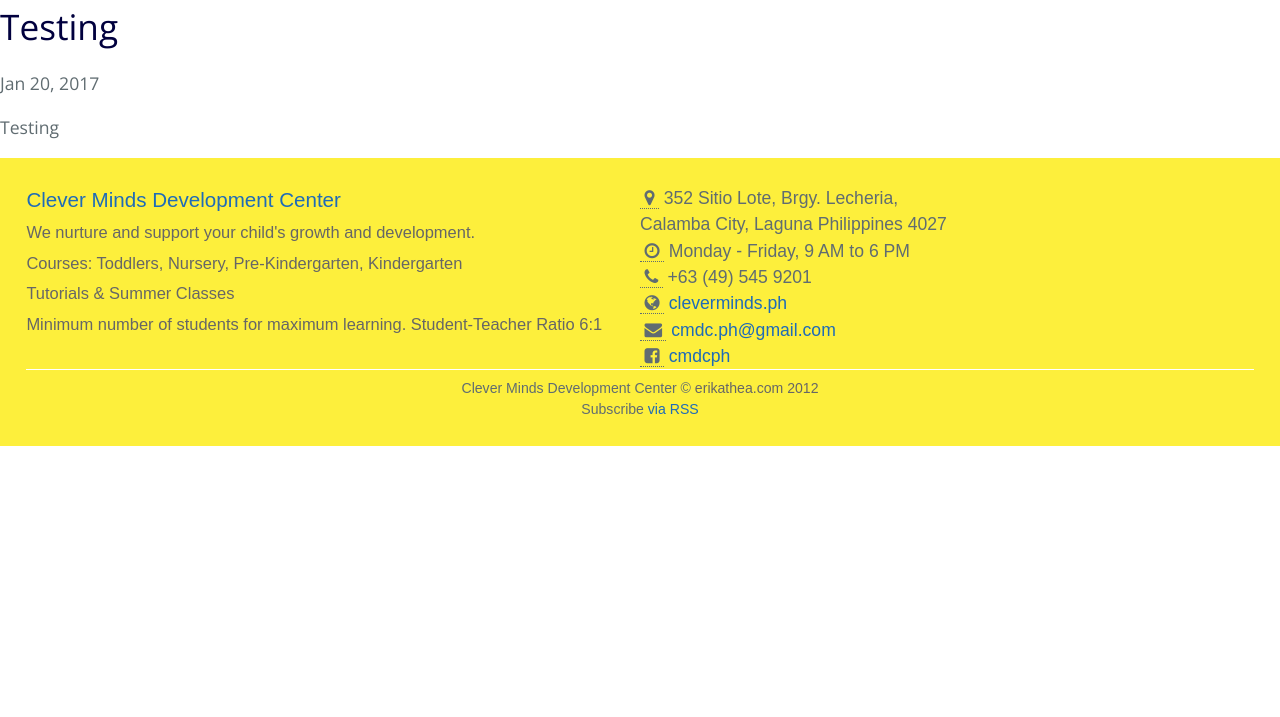
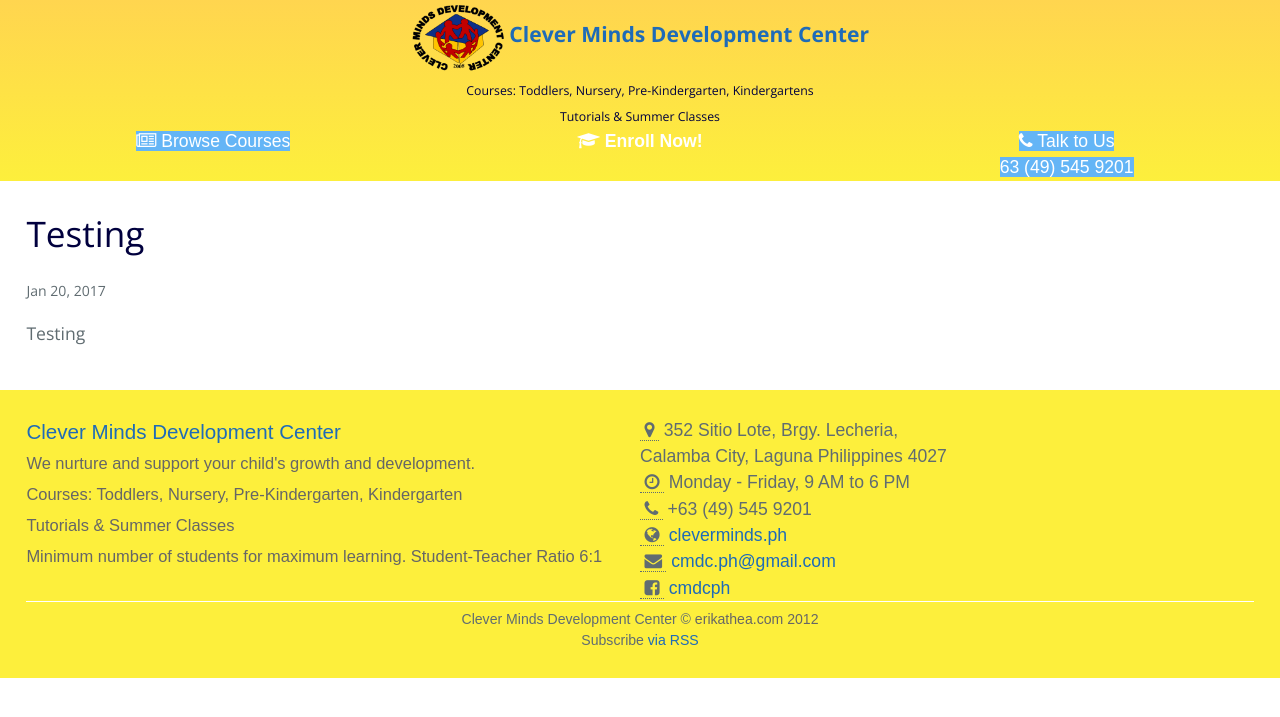
Before and after one commit to cmdcph/cmdcph.github.io, a Jekyll site: the page built from _posts/2017-01-20-testing.markdown, in a window 1280 px wide. Shown: the top 717 px of the page. Built offline with Jekyll 4.4.1, drawn with Linux system fonts in a browser that asks for light colours; our own code applies the rules of GitHub Pages for plain Markdown files.

Commit message:
updated post layout

```diff
--- /dev/null
+++ b/_includes/post-header.html
@@ -0,0 +1,33 @@
+<section style="color: #01003e;
+    text-align: center;
+    background-color: #ffd54f;
+    background-image: linear-gradient(0deg, #fdef3c, #ffd54f);">
+  <a id="logo-container" href="/" class="brand-logo">
+    <img src="{{ "/images/logo2.png" | prepend: site.baseurl }}" alt="cmdc logo" class="img-responsive img-circle" height="75" style="vertical-align: middle;"/>
+    <span style="font-size:120%">
+      <b> {{ site.title }} </b> <br/>
+    </span>
+  </a>
+  <small style="font-size:70%;">
+    Courses: Toddlers, Nursery, Pre-Kindergarten, Kindergartens <br/> Tutorials & Summer Classes
+  </small>
+
+  <div class="pure-g">
+    <section class="pure-u-1 pure-u-md-1-3">
+      <a href="#courses" style="color:white;background-color:#64b5f6;">
+        <i class="fa fa-newspaper-o"></i> Browse Courses
+      </a>
+    </section>
+    <section class="pure-u-1 pure-u-md-1-3">
+      <a href="#enroll" style="color:white;font-weight:bold;">
+          <i class="fa fa-graduation-cap"></i> Enroll Now!
+      </a>
+    </section>
+    <section class="pure-u-1 pure-u-md-1-3">
+      <a href="#contact" style="color:white;background-color:#64b5f6;">
+        <i class="fa fa-phone"></i> Talk to Us
+        <br/> 63 (49) 545 9201
+      </a>
+    </section>
+  </div>
+</section>
--- a/_layouts/post.html
+++ b/_layouts/post.html
@@ -2,14 +2,16 @@
 layout: default
 ---
 
-<article class="post" itemscope itemtype="http://schema.org/BlogPosting">
+{% include post-header.html %}
+
+<article class="post" itemscope itemtype="http://schema.org/BlogPosting" style="padding:1.5em;">
 
   <header class="post-header">
     <h1 class="post-title" itemprop="name headline">{{ page.title | escape }}</h1>
-    <p class="post-meta"><time datetime="{{ page.date | date_to_xmlschema }}" itemprop="datePublished">{{ page.date | date: "%b %-d, %Y" }}</time>{% if page.author %} • <span itemprop="author" itemscope itemtype="http://schema.org/Person"><span itemprop="name">{{ page.author }}</span></span>{% endif %}</p>
+    <small class="post-meta"><time datetime="{{ page.date | date_to_xmlschema }}" itemprop="datePublished">{{ page.date | date: "%b %-d, %Y" }}</time>{% if page.author %} • <span itemprop="author" itemscope itemtype="http://schema.org/Person"><span itemprop="name">{{ page.author }}</span></span>{% endif %}</small>
   </header>
 
-  <div class="post-content" itemprop="articleBody">
+  <div class="post-content" itemprop="articleBody" style="padding-top:1em;">
     {{ content }}
   </div>
 
```
